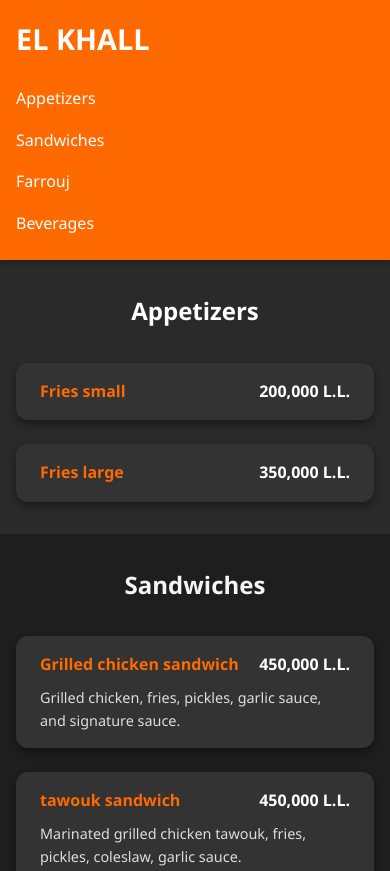
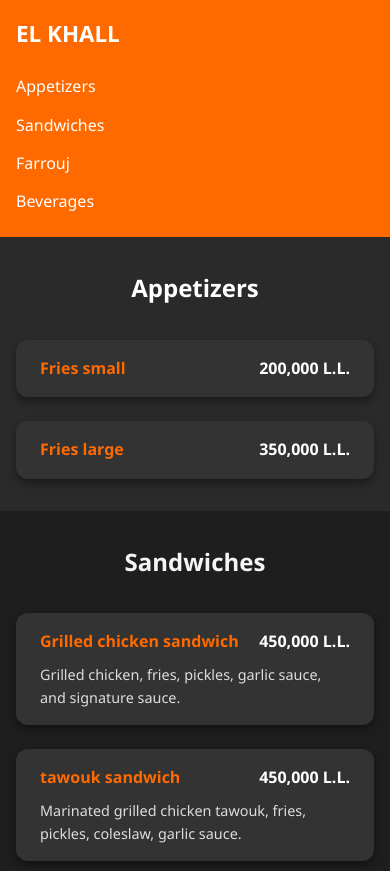
Before and after one commit to elkhall-lb/menu, a plain HTML site: page index.html in a window 390 px wide. Shown: the top 871 px of the page. Drawn offline with Linux system fonts and the light colour scheme.

Commit message:
Update style.css

```diff
--- a/style.css
+++ b/style.css
@@ -14,7 +14,6 @@
 /* Navbar */
 .navbar {
   background-color: #ff6a00;
-  position: sticky;
   top: 0;
   width: 100%;
   z-index: 1000;
@@ -24,7 +23,7 @@
 .nav-container {
   max-width: 1200px;
   margin: auto;
-  padding: 1rem;
+  padding: 0.8rem 1rem;
   display: flex;
   justify-content: space-between;
   align-items: center;
@@ -192,19 +191,30 @@
    📱 Responsive Styles (Mobile)
    ============================ */
 @media (max-width: 768px) {
+  .navbar {
+    padding: 0.5rem 0;
+  }
+
   .nav-container {
     flex-direction: column;
     align-items: flex-start;
+    padding: 0.5rem 1rem;
+  }
+
+  .logo {
+    font-size: 1.4rem;
+    margin-bottom: 0.5rem;
   }
 
   .nav-links {
     flex-direction: column;
     width: 100%;
-    margin-top: 1rem;
+    margin-top: 0.5rem;
   }
 
   .nav-links a {
-    margin: 0.5rem 0;
+    margin: 0.4rem 0;
+    font-size: 1rem;
   }
 
   .section {
@@ -224,10 +234,7 @@
   }
 
   .contact-form input,
-  .contact-form textarea {
-    font-size: 1rem;
-  }
-
+  .contact-form textarea,
   .contact-form button {
     font-size: 1rem;
   }
```
